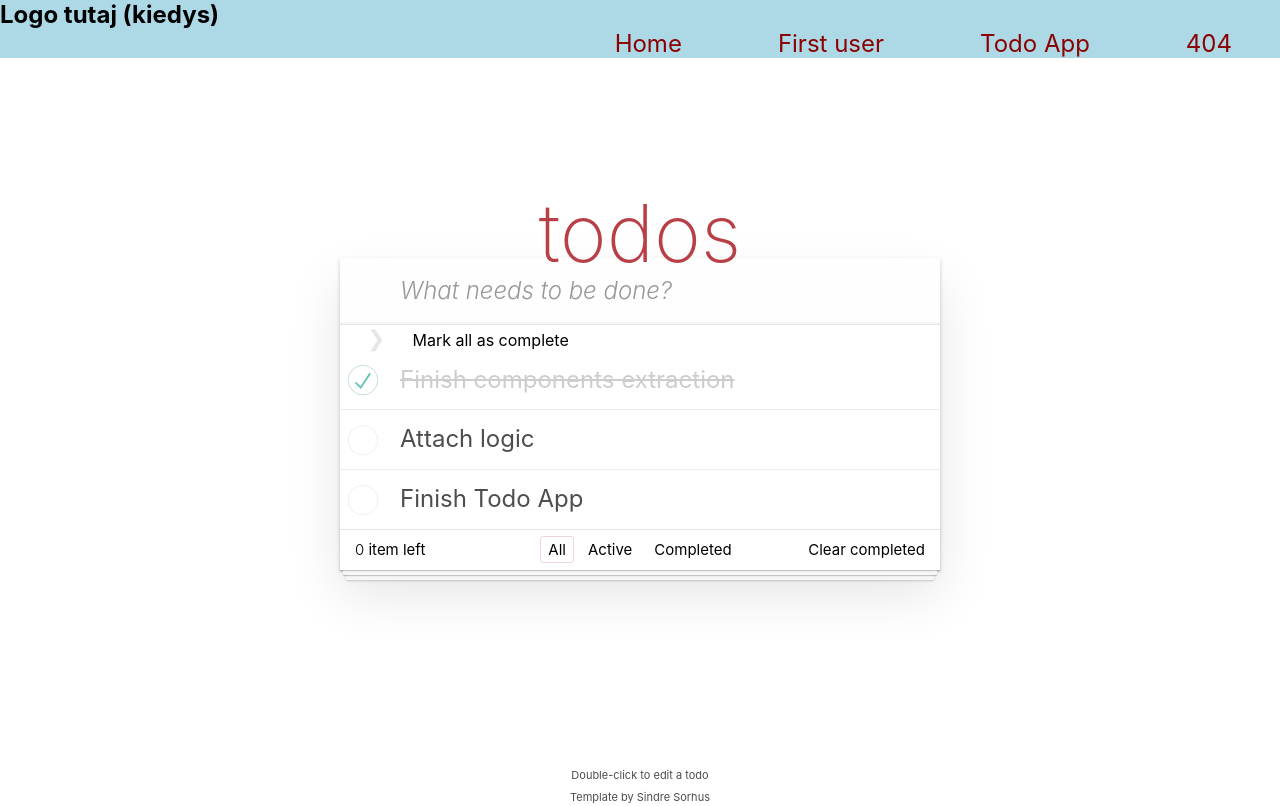
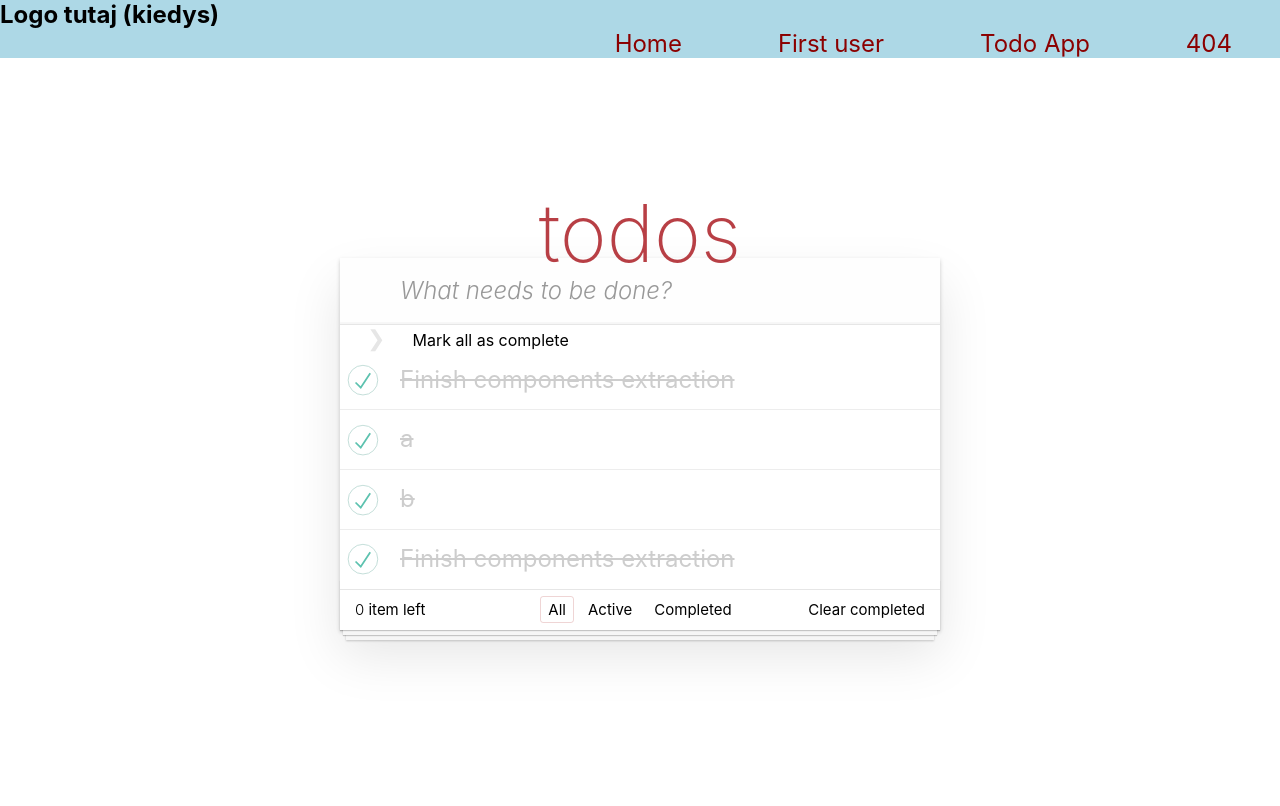
Before and after one commit to michal-kusnierz/React_exercises, a React (Create React App) app: page /todo-app in a window 1280 px wide. Shown: the top 806 px of the page. Built offline with nearby package versions, Linux system fonts and the light colour scheme.

Commit message:
Add uuid package; create todos list and map to TodoItems

```diff
--- a/src/components/TodoApp.js
+++ b/src/components/TodoApp.js
@@ -1,5 +1,6 @@
 import React, {Fragment} from "react";
 import styles from "./TodoApp.module.css";
+import uuid from "uuid";
 
 const Counter = () => {
   return (
@@ -55,11 +56,33 @@ const TodoItem = props => {
 };
 
 const TodoList = () => {
+  const todos = [
+    {
+      id: uuid.v4(),
+      isDone: true,
+      label: "Finish components extraction"
+    },
+    {
+      id: uuid.v4(),
+      isDone: true,
+      label: "a"
+    },
+    {
+      id: uuid.v4(),
+      isDone: true,
+      label: "b"
+    },
+    {
+      id: uuid.v4(),
+      isDone: true,
+      label: "Finish components extraction"
+    }
+  ];
   return (
     <ul className={styles.todoList}>
-      <TodoItem isDone={true} label={"Finish components extraction"} />
-      <TodoItem isDone={false} label={"Attach logic"} />
-      <TodoItem isDone={false} label={"Finish Todo App"} />
+      {todos.map(todo => (
+        <TodoItem key={todo.id} isDone={todo.isDone} label={todo.label} />
+      ))}
     </ul>
   );
 };
```
